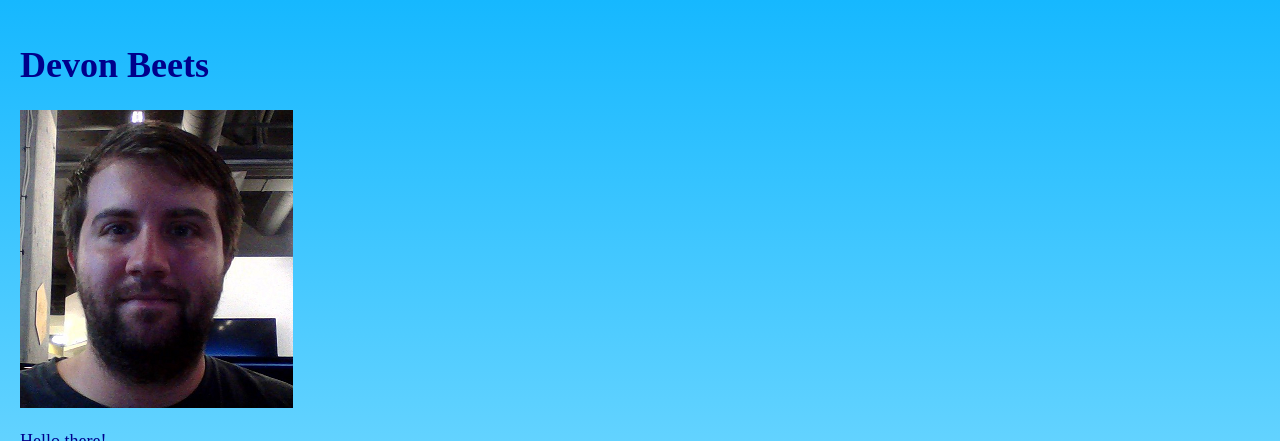
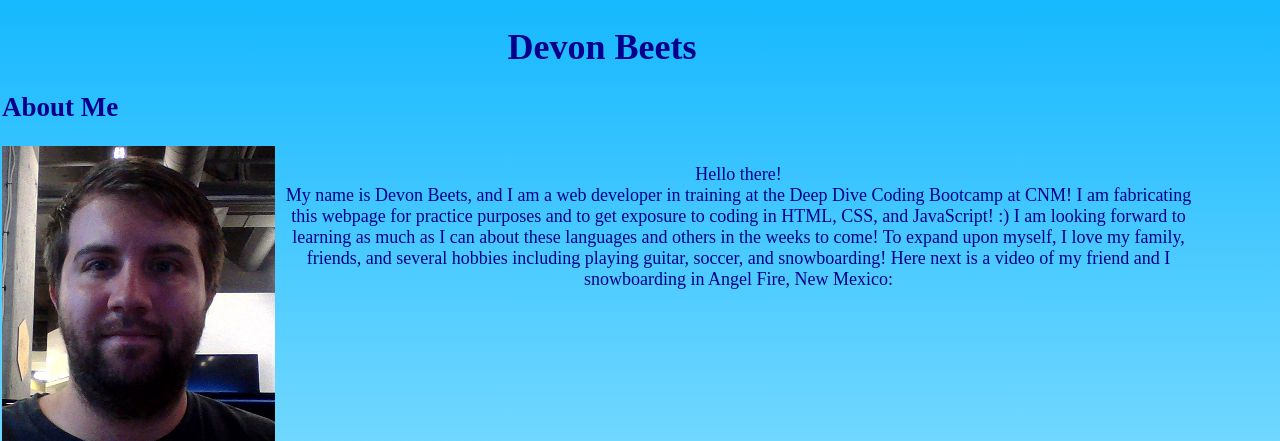
Before and after one commit to dbeetz/about-me, a PHP site: page / in a window 1280 px wide. Shown: the top 441 px of the page. Run offline with PHP 8.4, Linux system fonts and the light colour scheme.

Commit message:
added divs and customized them with css

```diff
--- a/css/style.css
+++ b/css/style.css
@@ -4,9 +4,22 @@ body {
 	color: darkblue;
 	font-size: large;
 	border: 10px;
-	margin: 10px;
-	padding: 10px;
+	margin: 1px;
+	padding: 1px;
 	width: 1200px;
+}
+
+.name {
+	text-align: center;
+}
+
+.photo-and-text {
+	text-align: center;
+	display: flex;
+}
+
+.video {
+	text-align: center;
 }
 
 footer {
--- a/index.php
+++ b/index.php
@@ -15,23 +15,32 @@
 	<body>
 
 		<!-- Begin Header -->
+		<div class="name">
 		<header>
 		<h1>Devon Beets</h1>
 		</header>
+		</div>
 
 	<!-- Start Main Content -->
 	<main>
+
+		<h2>About Me</h2>
+		<!-- Organize content with Div -->
+		<div class="photo-and-text">
 
 		<!-- Insert Picture of Self -->
 		<img src="images/DevonBeetsSelfieHalfSize.png" alt="Devon Beets" />
 
 		<!-- Begin Text -->
-		<p id="first paragraph">Hello there! <br/> My name is Devon Beets, and I am a web developer in training at the Deep Dive Coding Bootcamp at CNM! I am fabricating this webpage for practice purposes and to get exposure to coding in HTML, CSS, and JavaScript! :) I am looking forward to learning as much as I can about these languages and others in the weeks to come!</p>
-		<p id="second paragraph">To expand upon myself, I love my family, friends, and several hobbies including playing guitar, soccer, and snowboarding! Here next is a short clip of my friend and I snowboarding in Angel Fire, New Mexico:</p>
+		<p id="first paragraph">Hello there! <br/> My name is Devon Beets, and I am a web developer in training at the Deep Dive Coding Bootcamp at CNM! I am fabricating this webpage for practice purposes and to get exposure to coding in HTML, CSS, and JavaScript! :) I am looking forward to learning as much as I can about these languages and others in the weeks to come! To expand upon myself, I love my family, friends, and several hobbies including playing guitar, soccer, and snowboarding! Here next is a video of my friend and I snowboarding in Angel Fire, New Mexico:</p>
+		</div>
+
 		<!-- Insert Video -->
+		<div class="video">
 		<iframe width="560" height="315"
 				  src="https://www.youtube.com/embed/kS4vE217gI4" frameborder="0" allowfullscreen>
 		</iframe>
+		</div>
 	</main>
 
 		<!-- Begin Footer-->
@@ -44,7 +53,7 @@
 				<li>dbeets@cnm.edu</li>
 				<li>(505) 280-5614</li>
 			</ul>
-			&copy; 2016
+			&copy; 2016 dbeets design
 		</footer>
 	</body>
 </html>
```
